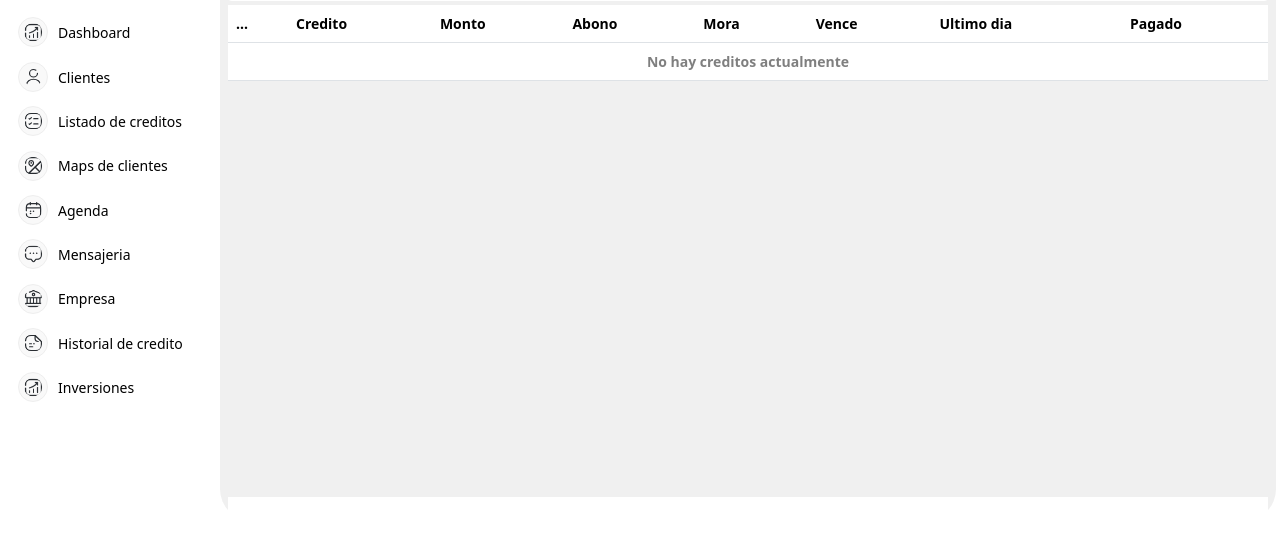
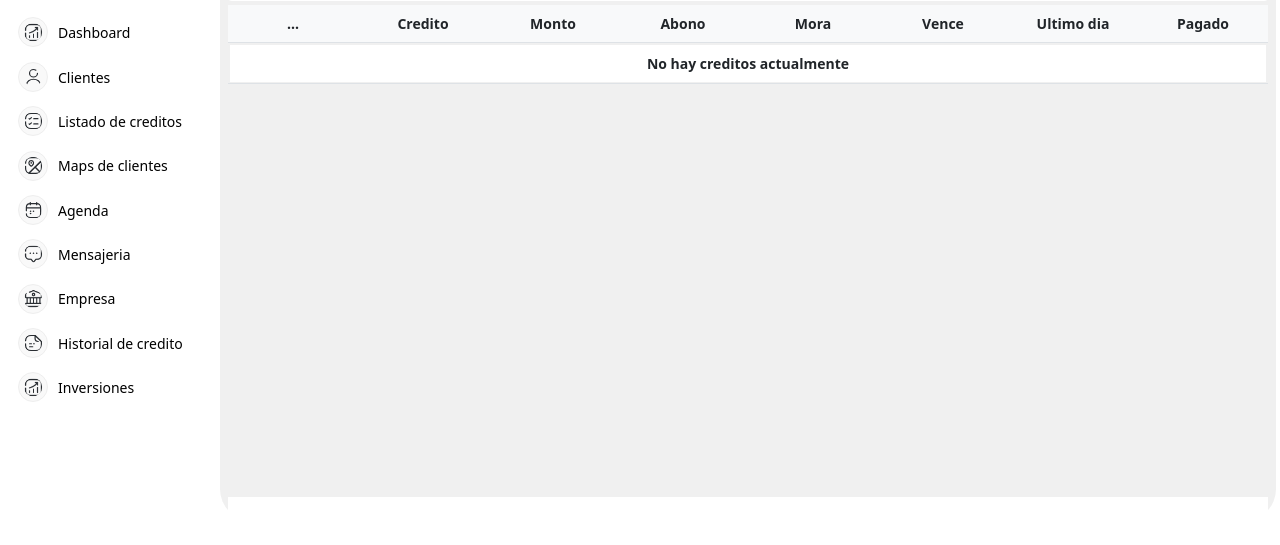
Before and after one commit to the-wandy-olivares/Money, a Django app: template Easy/Credit/templates/credit/credit-detail.html in a window 1280 px wide. Shown: the part 273-818 px from the top of the page. Run offline with Django 5.2, Linux system fonts and the light colour scheme; the template is opened without the code that fills it, so the values that code supplies are empty.

Commit message:
Mejorar la presentación de la tabla de cuotas: ajustar estilos, utilizar flexbox y mejorar la accesibilidad de los botones.

```diff
--- a/Easy/Credit/templates/credit/cp/cuotas.html
+++ b/Easy/Credit/templates/credit/cp/cuotas.html
@@ -1,59 +1,102 @@
 {% load humanize %}
-<table class="table">
-      <thead>
-            <tr>
-                  <th>
+<style>
+      .thead {
+            font-weight: bold;
+            background-color: #f8f9fa;
+      }
+
+      .tr {
+            display: flex;
+            justify-content: start;
+            border-bottom: 1px solid #dee2e6;
+            /* padding: 8px 0; */
+      }
+
+      .th, .td {
+            flex: 1;
+            text-align: center;
+            padding: 8px;
+      }
+      .td
+      {
+            background-color: rgb(255, 255, 255) ;
+            margin: 0.1rem;
+      }
+
+      .td button {
+            cursor: pointer;
+      }
+
+      .td span {
+            display: inline-block;
+            min-width: 100px;
+      }
+
+      .text-primary {
+            color: #007bff !important;
+      }
+
+      .total-selected {
+            font-weight: bold;
+            margin-top: 10px;
+            text-align: right;
+      }
+</style>
+<div class="w-100">
+      <div class="thead">
+            <div class="tr">
+                  <div class="th">
                         ...
-                  </th>
-                  <th>Credito</th>
-                  <th>Monto</th>
-                  <th>Abono</th>
-                  <th>Mora</th>
-                  <th>Vence</th>
-                  <th>Ultimo dia</th>
-                  <th>Pagado</th>
-            </tr>
-      </thead>
-      <tbody>
+                  </div>
+                  <div class="th">Credito</div>
+                  <div class="th">Monto</div>
+                  <div class="th">Abono</div>
+                  <div class="th">Mora</div>
+                  <div class="th">Vence</div>
+                  <div class="th">Ultimo dia</div>
+                  <div class="th">Pagado</div>
+            </div>
+      </div>
+      <div class="tbody">
             {% if cuotas %}
                   {% for cuota in cuotas %}
-                  <tr>
-                        <td>
+                  <div class="tr">
+                        <div class="td">
                               <button id="btn-ch{{ cuota.id }}" class='btn-ch bg-transparent border-0' data-id="{{ cuota.id }}" data-monto="{{ cuota.monto }}" onclick="toggleSelection(this)">
                                     <svg xmlns="http://www.w3.org/2000/svg" width="16" height="16" fill="currentColor" class="bi bi-check-circle-fill" viewBox="0 0 16 16">
-                                          <path d="M16 8A8 8 0 1 1 0 8a8 8 0 0 1 16 0m-3.97-3.03a.75.75 0 0 0-1.08.022L7.477 9.417 5.384 7.323a.75.75 0 0 0-1.06 1.06L6.97 11.03a.75.75 0 0 0 1.079-.02l3.992-4.99a.75.75 0 0 0-.01-1.05z"/>
-                                        </svg>
+                                    <path d="M16 8A8 8 0 1 1 0 8a8 8 0 0 1 16 0m-3.97-3.03a.75.75 0 0 0-1.08.022L7.477 9.417 5.384 7.323a.75.75 0 0 0-1.06 1.06L6.97 11.03a.75.75 0 0 0 1.079-.02l3.992-4.99a.75.75 0 0 0-.01-1.05z"/></svg>
                               </button>
-                        </td>
-                        <td>{{ cuota.credit|truncatechars:"20" }}</td>
-                        <td>${{ cuota.monto|intcomma }}.00</td>
-                        <td>
+                        </div>
+                        <div class="td">
+                              <span class="">{{ cuota.credit|truncatechars:"10" }}</span>
+                        </div>
+                        <div class="td">${{ cuota.monto|intcomma }}.00</div>
+                        <div class="td">
                               ${{ cuota.abono|intcomma }}.00
-                        </td>
-                        <td>
+                        </div>
+                        <div class="td">
                               ${{ cuota.mora|intcomma }}.00
-                        </td>
-                        <td>{{ cuota.start_date|date:"d/ m/ Y" }}</td>
-                        <td>{{ cuota.end_date|date:"d/ m/ Y" }}</td>
-                        <td>
+                        </div>
+                        <div class="td">{{ cuota.start_date|date:"d/ m/ Y" }}</div>
+                        <div class="td">{{ cuota.end_date|date:"d/ m/ Y" }}</div>
+                        <div class="td">
                               {% if cuota.pagado == True %}
                                     {{ cuota.pagado }}
                               {% else %}
                                     N/A
                               {% endif %}
-                        </td>
-                  </tr>
+                        </div>
+                  </div>
                   {% endfor %}
-                  {% else %}
-                  <tr>
-                        <td colspan="11"
+            {% else %}
+                  <div class="tr">
+                        <div class="td" colspan="11"
                         class="text-black-50"
-                        style="text-align: center; font-weight: bold;">No hay creditos actualmente</td>
-                  </tr>
+                        style="text-align: center; font-weight: bold;">No hay creditos actualmente</div>
+                  </div>
             {% endif %}
-      </tbody>
-</table>
-
+      </div>
+</div>
 
 <script>
       let selectedButtons = new Set();
@@ -66,7 +109,6 @@
             } else {
                   selectedButtons.add(button);
                   button.classList.add('text-primary');
-
             }
             updateTotalMonto();
       }
```
